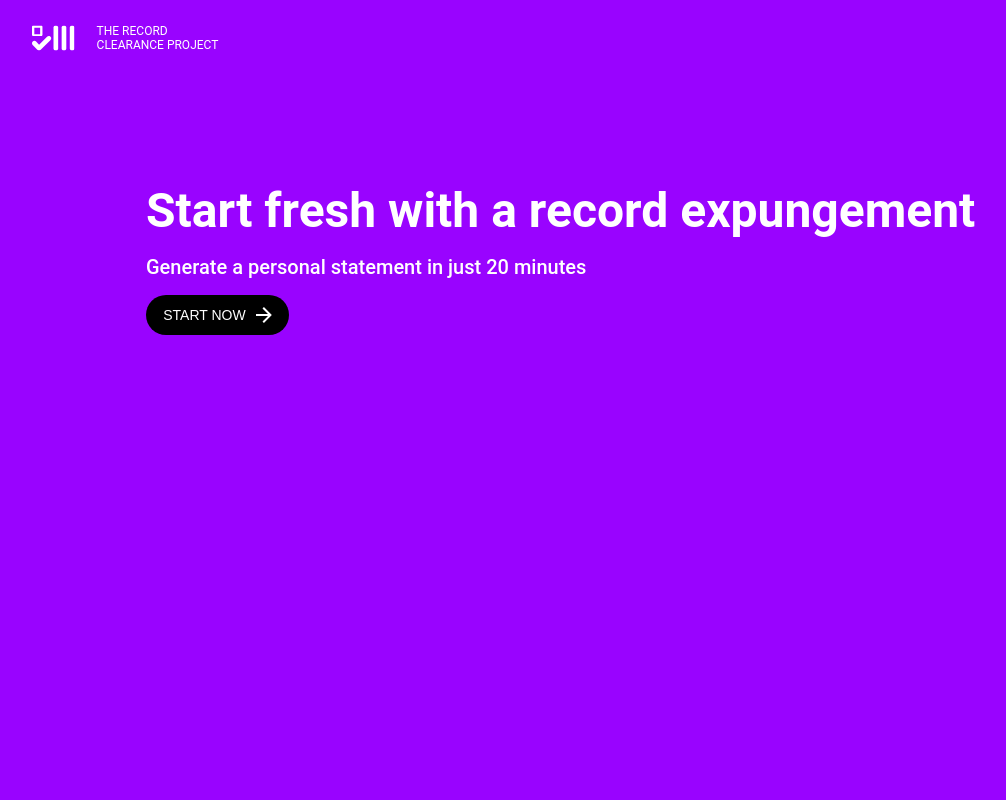
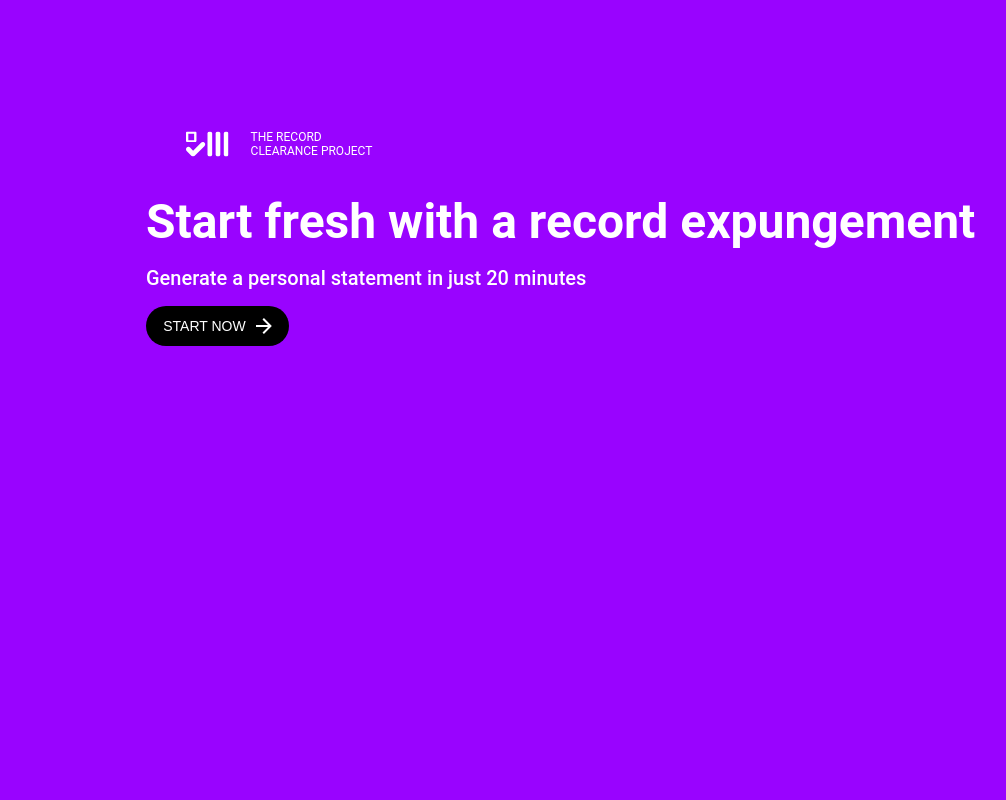
Before and after one commit to hackforla/expunge-assist, a React (Create React App) app in the folder react/client/: page / in a window 1280 px wide. Shown: the top 800 px of the page, without its empty margins (8-1014 px from the left). Built offline with nearby package versions, Linux system fonts and the light colour scheme; the HTML template or start-up script is replaced by a standard one.

Commit message:
set up routes for form and initial states

```diff
--- a/react/client/src/App.tsx
+++ b/react/client/src/App.tsx
@@ -1,22 +1,23 @@
 import React from 'react';
-import { BrowserRouter as Router, Route, Switch } from "react-router-dom";
+import { useHistory, BrowserRouter as Router, Route, Switch } from "react-router-dom";
 
 import { GlobalStyle } from './styles/GlobalStyle';
 
-import PersonalStatement from './components/PersonalStatement'
+import PersonalStatementContainer from './components/PersonalStatementContainer'
 import PrivacyPolicy from './components/pages/PrivacyPolicy'
 import TermsOfUse from './components/pages/TermsOfUse'
 import FAQ from './components/pages/FAQ'
 import AboutUs from './components/pages/AboutUs'
 import Navbar from './components/Navbar'
-import Header from './components/Header'
 
-const App = () => {
+const App: React.FC = () => {
+  const history = useHistory();
+
   return (
     <Router>
-      <Header />
       <Switch>
-        <Route exact path='/' component={PersonalStatement} />
+        <Route exact path='/' component={PersonalStatementContainer} history={history}/>
+        <Route path='/form/:step?' component={PersonalStatementContainer} history={history}/>
         <Route path='/PrivacyPolicy' component={PrivacyPolicy} />
         <Route path='/TermsOfUse' component={TermsOfUse} />
         <Route path='/FAQ' component={FAQ} />
--- /dev/null
+++ b/react/client/src/components/Form.tsx
@@ -0,0 +1,21 @@
+import React from 'react';
+
+import Header from './Header'
+import FormHeader from './FormHeader'
+
+interface FormProps {
+  formStep: number;
+}
+
+const Form: React.FC<FormProps> = ({formStep}) => {
+  return (
+    <div>
+      <Header />
+      <FormHeader formStep={formStep}/>
+      {formStep === 1 && <p>Before you Begin</p>}
+      {formStep === 2 && <p>Welcome!</p>}
+    </div>
+  )
+}
+
+export default Form;
--- /dev/null
+++ b/react/client/src/components/FormHeader.tsx
@@ -0,0 +1,26 @@
+import React from 'react';
+
+import { Wrapper } from '../styles/FormHeader';
+
+interface FormHeaderProps {
+  formStep: number;
+}
+
+const FormHeader: React.FC<FormHeaderProps> = ({ formStep }) => {
+  let formHeaderStep: number | undefined = undefined;
+
+  if (formStep > 2) {
+    formHeaderStep = 1;
+  }
+
+  return (
+    <Wrapper>
+      {formHeaderStep && <>
+        <h1>Form Header</h1>
+        <p>Step {formHeaderStep} of 5</p>
+      </>}
+    </Wrapper>
+  )
+}
+
+export default FormHeader;
--- a/react/client/src/components/PersonalStatement.tsx
+++ /dev/null
@@ -1,30 +0,0 @@
-import React from 'react';
-
-import arrowRight from '../assets/arrowRight.svg'
-
-import { Button, Flex } from '../styles/GlobalStyle'
-import { Wrapper, ContentWrapper } from '../styles/PersonalStatement'
-
-const PersonalStatement: React.FC = () => {
-
-  const handleClick = () => {
-    console.log('click')
-  }
-
-  return (
-    <Wrapper className="PersonalStatement">
-      <ContentWrapper>
-        <h1>Start fresh with a record expungement</h1>
-        <h2>Generate a personal statement in just 20 minutes</h2>
-        <Flex>
-          <Button onClick={handleClick}>
-            <span>START NOW</span>
-            <img src={arrowRight} alt="arrow right" />
-          </Button>
-        </Flex>
-      </ContentWrapper>
-    </Wrapper>
-  )
-}
-
-export default PersonalStatement
--- /dev/null
+++ b/react/client/src/components/PersonalStatementContainer.tsx
@@ -0,0 +1,46 @@
+import React from 'react';
+
+import Header from './Header'
+import Form from './Form'
+import Landing from './pages/Landing';
+
+import { Wrapper, ContentWrapper } from '../styles/PersonalStatementContainer'
+
+interface PersonalStatementProps {
+  history: {
+    location: {
+      pathname: string
+    },
+    push: (address: string) => void
+  },
+  match: {
+    params: {
+      step: string
+    }
+  }
+}
+
+const PersonalStatement: React.FC<PersonalStatementProps> = ({ history, match }) => {
+  const formStep: string = match.params.step;
+
+  const handleClick = () => {
+    console.log('click')
+    history.push('/form/1')
+  }
+
+  return (
+    <Wrapper className="PersonalStatementContainer">
+      <ContentWrapper>
+        { history.location.pathname === '/' ? <>
+          <Header />
+          <Landing handleClick={handleClick}/>
+          </>
+        :
+        <Form formStep={Number(formStep)}/>
+        }
+      </ContentWrapper>
+    </Wrapper>
+  )
+}
+
+export default PersonalStatement
--- /dev/null
+++ b/react/client/src/components/pages/Landing.tsx
@@ -0,0 +1,26 @@
+import React from 'react';
+
+import arrowRight from '../../assets/arrowRight.svg'
+import { Button, Flex } from '../../styles/GlobalStyle'
+import { Wrapper } from '../../styles/Landing'
+
+interface LandingProps {
+  handleClick: () => void;
+}
+
+const Landing: React.FC<LandingProps> = ({ handleClick }) => {
+  return (
+    <Wrapper>
+      <h1> Start fresh with a record expungement</h1>
+      <h2>Generate a personal statement in just 20 minutes</h2>
+      <Flex>
+        <Button onClick={handleClick}>
+          <span>START NOW</span>
+          <img src={arrowRight} alt="arrow right" />
+        </Button>
+      </Flex>
+    </Wrapper>
+  )
+}
+
+export default Landing;
--- /dev/null
+++ b/react/client/src/styles/FormHeader.ts
@@ -0,0 +1,3 @@
+import styled from 'styled-components';
+
+export const Wrapper = styled.div``
--- a/react/client/src/styles/Header.ts
+++ b/react/client/src/styles/Header.ts
@@ -4,7 +4,6 @@ import device from './breakpoints'
 export const Wrapper = styled.div`
   color:white;
   display:flex;
-  margin: 1.5em;
   @media only screen and ${device.md} {
     margin: 1.5em 0 0 2.5em;
   }
--- /dev/null
+++ b/react/client/src/styles/Landing.ts
@@ -0,0 +1,5 @@
+import styled from 'styled-components';
+
+export const Wrapper = styled.div`
+  margin-top:35px;
+`
```
Also changed, not shown: react/client/src/components/formPages/BeforeYouBegin.tsx (added, +11 -0 lines), react/client/src/styles/PersonalStatementContainer.ts (renamed from react/client/src/styles/PersonalStatement.ts).
